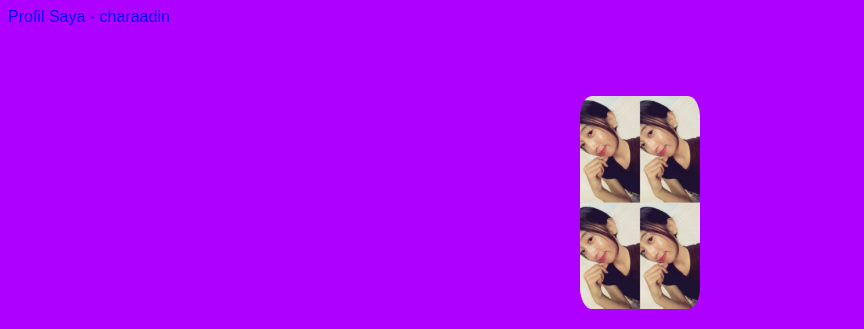
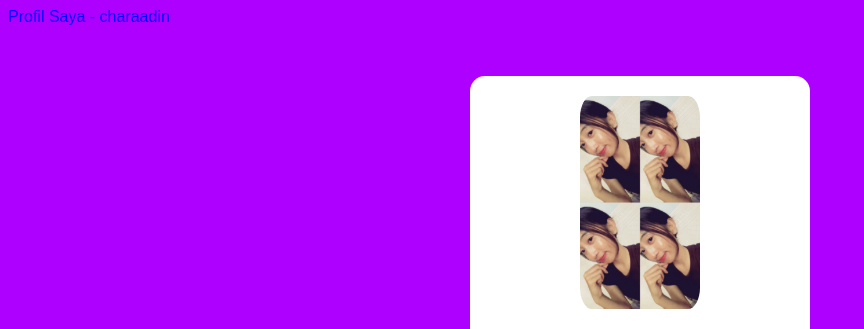
Before and after one commit to charaadin/Pelatihan-TIK, a plain HTML site: page index.html in a window 1280 px wide. Shown: the top 329 px of the page, without its empty margins (0-864 px from the left). Drawn offline with Linux system fonts and the light colour scheme; a script that the page names is missing.

Commit message:
Update style.css

```diff
--- a/style.css
+++ b/style.css
@@ -7,8 +7,8 @@ font-family: Arial, sans-serif;
 .kartu-profil {
   width: 300px;
   margin: 50px auto;
-padding: 20px;
-background-color: dark grey;
+  padding: 20px;
+  background-color: white;
   border-radius: 15px;
   box-shadow: 0 4px 8px rgba(0,0,0,0,1);
   text-align: center;
```
